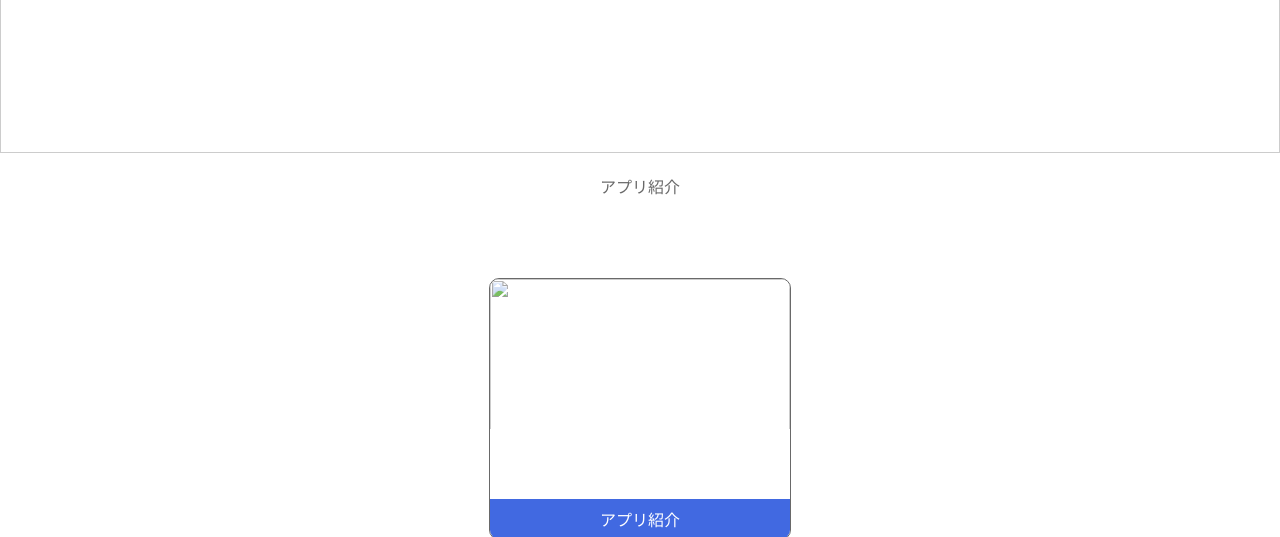
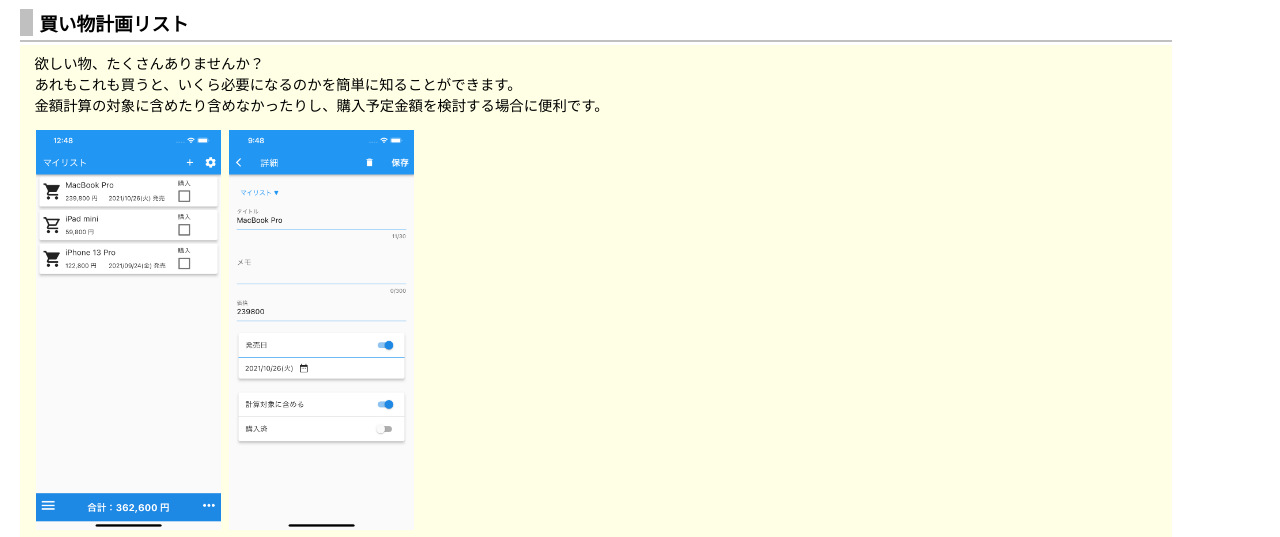
Before and after one commit to matsukawa06/HomePage, a plain HTML site: page appPage/appMain.html in a window 1280 px wide. Shown: the part 137-674 px from the top of the page. Drawn offline with nearby package versions, Linux system fonts and the light colour scheme; files that its build step writes are made by us from their sources; no server answers; grey boxes are pictures that could not be loaded.

Commit message:
アプリ紹介ページ作成

```diff
--- a/appPage/appMain.html
+++ b/appPage/appMain.html
@@ -8,70 +8,65 @@
     <link rel="preconnect" href="https://fonts.googleapis.com">
     <link rel="preconnect" href="https://fonts.gstatic.com" crossorigin>
     <link href="https://fonts.googleapis.com/css2?family=Noto+Sans+JP&display=swap" rel="stylesheet">
-    <link rel="stylesheet" href="./css/common.css">
+    <link rel="stylesheet" href="../css/common.css">
     <script src="https://ajax.googleapis.com/ajax/libs/jquery/3.2.1/jquery.min.js"></script>
     <script>
         //共通パーツの読み込み
         $(function () {
-            $("#navArea").load("./pageCommon/navArea.html");
-            $("#HeaderArea").load("./pageCommon/headerArea.html");
-            $("#FooterArea").load("./pageCommon/footerArea.html");
+            $("#navArea").load("../pageCommon/navArea.html");
+            $("#HeaderArea").load("../pageCommon/headerArea.html");
+            $("#FooterArea").load("../pageCommon/footerArea.html");
         });
     </script>
     <style>
         .MainContent {
-            width: 100%;
+            width: 90%;
+            text-align: left;
+            margin: 20px;
         }
 
-        .MainContent img {
-            width: 100%;
-            height: 220px;
-            object-fit: cover;
-            object-position: 0 70%;
-            opacity: 0.8;
+        .AppTitle {
+            border-bottom: var(--bg-accent-color) 2px solid;
+            margin-top: 40px;
+            font-size: 1.17em;
+            margin-block-start: 1em;
+            margin-block-end: 0.2em;
+            margin-inline-start: 0px;
+            margin-inline-end: 0px;
+            font-weight: bold;
+            /* padding-bottom: 0.2em; */
         }
 
-        .MainContent_TopText {
-            font-size: medium;
-            color: var(--font-base-color);
-            text-align: center;
+        .TitleBox {
+            width: 0.7em;
+            margin-right: 0.1em;
+            display: inline-block;
+            background-color: var(--bg-accent-color);
         }
 
-        .MainContent_navList {
-            margin-top: 80px;
-            width: 100%;
-            text-align: center;
+        .AppBody {
+            padding-bottom: 0.2em;
+            background-color: #ffffe5;
         }
 
-        .MainContent_navList_item {
-            display: inline-block;
-            width: 60%;
-            max-width: 300px;
-            border: 1px solid var(--font-base-color);
-            border-radius: 10px;
+        .AppText {
+            margin: 0 1em 1em;
+            padding-top: 0.5em;
+            font-size: 0.9em;
         }
 
-        .MainContent_navList_item img {
-            width: 100%;
-            max-height: 150px;
-            border-radius: 10px 10px 0 0;
-            z-index: 8;
+        .ImageArea {
+            margin-left: 1em;
+            margin-bottom: 0.5em;
         }
 
-        .MainContent_navList_item div {
-            display: flex;
-            width: 100%;
-            height: 40px;
-            margin-top: -5px;
-            background-color: var(--bg-main-color);
-            color: var(--font-main-color);
-            border-radius: 0 0 9px 9px;
-            align-items: center;
-            text-align: center;
+        .ImageArea img {
+            width: 185px;
+            max-height: 400px;
         }
 
-        .MainContent_navList_item p {
-            width: 100%;
+        .StoreURL {
+            margin-left: 1em;
         }
     </style>
 </head>
@@ -84,19 +79,53 @@
     <!-- メインエリア -->
     <div id="MainArea">
         <div class="MainContent">
-            <img src="./img/3197063_m.jpg">
-
-            <div class="MainContent_TopText">
-                <p>アプリ紹介</p>
+            <div class="PageTitle">
+                <h3>アプリ紹介</h3>
             </div>
-            <div class="MainContent_navList">
-                <div class="MainContent_navList_item">
-                    <a href="#">
-                        <img src="img/5142200_s.jpg">
-                        <div>
-                            <p>アプリ紹介</p>
-                        </div>
-                    </a>
+            <!-- 買い物計画リスト -->
+            <div class="AppTitle">
+                <div class="TitleBox">&nbsp;</div>
+                <div style="display: inline-block; padding: 0.2em 0;">買い物計画リスト</div>
+            </div>
+            <div class="AppBody">
+                <div class="AppText">
+                    <div>欲しい物、たくさんありませんか？</div>
+                    <div>あれもこれも買うと、いくら必要になるのかを簡単に知ることができます。</div>
+                    <div>金額計算の対象に含めたり含めなかったりし、購入予定金額を検討する場合に便利です。</div>
+                </div>
+                <div class="ImageArea">
+                    <img src="../img/shoppingList/image1.png" style="margin-right: 0.3em;">
+                    <img src="../img/shoppingList/image2.png">
+                </div>
+                <div class="StoreURL">
+                    <!-- width:250px; height: 83px; -->
+                    <a href="https://apps.apple.com/jp/app/%E8%B2%B7%E3%81%84%E7%89%A9%E8%A8%88%E7%94%BB%E3%83%AA%E3%82%B9%E3%83%88/id1596917066?itsct=apps_box_badge&amp;itscg=30200"
+                        style="display: inline-block; overflow: hidden; border-radius: 13px; width: 250px; height: 83px;"><img
+                            src="https://tools.applemediaservices.com/api/badges/download-on-the-app-store/black/en-us?size=250x83&amp;releaseDate=1641686400?h=c01ed7e5c3b1e772e1523a26351e3290"
+                            alt="Download on the App Store" style="border-radius: 13px; width: 10em; height: 4em;"></a>
+                </div>
+            </div>
+            <div style="margin-bottom: 3em;"></div>
+            <!-- カウントダウンリスト -->
+            <div class="AppTitle">
+                <div class="TitleBox">&nbsp;</div>
+                <div style="display: inline-block; padding: 0.2em 0;">カウントダウンリスト</div>
+            </div>
+            <div class="AppBody">
+                <div class="AppText">
+                    <div>イベントまでの残り日数、残り時間をカウントダウンします。</div>
+                    <div>過去のイベントを入力すると、経過日数をカウントアップすることもできます。</div>
+                </div>
+                <div class="ImageArea">
+                    <img src="../img/countDownList/image1.png" style="margin-right: 0.3em;">
+                    <img src="../img/countDownList/image2.png">
+                </div>
+                <div class="StoreURL">
+                    <!-- width:250px; height: 83px; -->
+                    <a href="https://apps.apple.com/jp/app/%E3%82%AB%E3%82%A6%E3%83%B3%E3%83%88%E3%83%80%E3%82%A6%E3%83%B3%E3%83%AA%E3%82%B9%E3%83%88/id6443632022?itsct=apps_box_badge&amp;itscg=30200"
+                        style="display: inline-block; overflow: hidden; border-radius: 13px; width: 250px; height: 83px;"><img
+                            src="https://tools.applemediaservices.com/api/badges/download-on-the-app-store/black/en-us?size=250x83&amp;releaseDate=1664668800?h=63e62a870f93576ff7d8070380324e02"
+                            alt="Download on the App Store" style="border-radius: 13px; width: 10em; height: 4em;"></a>
                 </div>
             </div>
         </div>
```
Also changed, not shown: index.html (+2 -2 lines), img/countDownList/image1.png (added), img/countDownList/image2.png (added), img/shoppingList/image1.png (added), img/shoppingList/image2.png (added), img/top/5142200_s.jpg (renamed from img/5142200_s.jpg), 4 other files.
